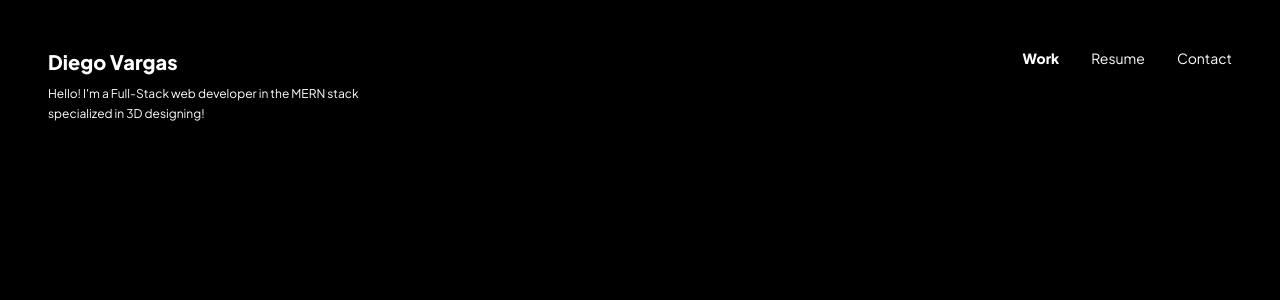
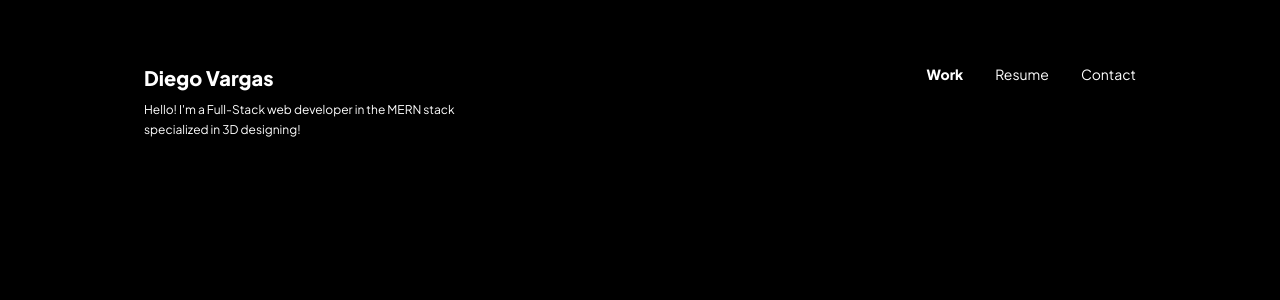
Before and after one commit to diegov05/portfolio-v1, a React (Vite) app: page / in a window 1280 px wide. Shown: the top 300 px of the page. Built offline with nearby package versions, Linux system fonts and the light colour scheme.

Commit message:
Main Container Responsiveness

```diff
--- a/src/App.tsx
+++ b/src/App.tsx
@@ -10,7 +10,7 @@ export type IAppProps = {
 const App: React.FC<IAppProps> = () => {
   return (
     <>
-      <div className='flex flex-col gap-12 p-12'>
+      <div className='flex flex-col gap-12 p-12 md:p-16 lg:p-24 xl:px-36 xl:py-16'>
         <Header />
         <HiringInfo />
         <Projects />
```
